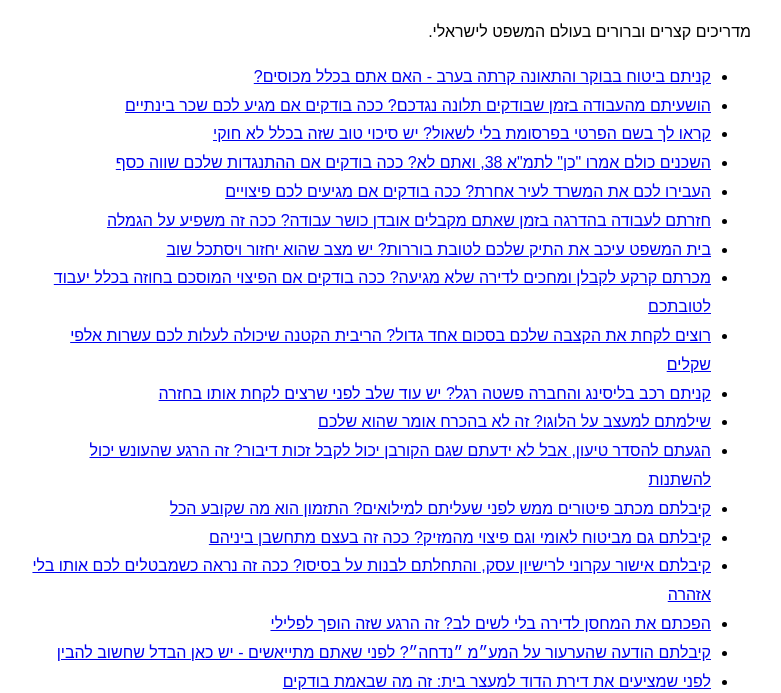
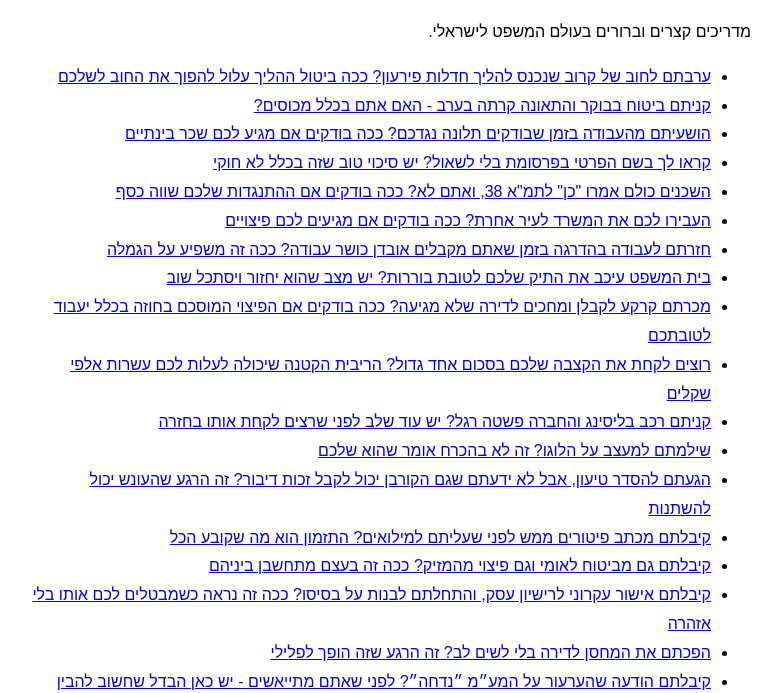
Before and after one commit to blogpost-collab/lawtip-guides, a plain HTML site: page index.html in a window 1280 px wide. Shown: the part 101-794 px from the top of the page, without its empty margins (249-1030 px from the left). Drawn offline with Linux system fonts and the light colour scheme.

Commit message:
rebuild index

```diff
--- a/index.html
+++ b/index.html
@@ -1,4 +1,5 @@
-<!doctype html><html dir=rtl lang=he><head><meta charset=utf-8><meta name=viewport content='width=device-width,initial-scale=1'><title>המדריך המשפטי</title></head><body style='font-family:Heebo,Arial,sans-serif;max-width:720px;margin:40px auto;padding:0 16px;line-height:1.8;text-align:right'><h1>המדריך המשפטי</h1><p>מדריכים קצרים וברורים בעולם המשפט לישראלי.</p><ul><li><a href="posts/%D7%A7%D7%A0%D7%99%D7%AA%D7%9D-%D7%91%D7%99%D7%98%D7%95%D7%97-%D7%91%D7%91%D7%95%D7%A7%D7%A8-%D7%95%D7%94%D7%AA%D7%90%D7%95%D7%A0%D7%94-%D7%A7%D7%A8%D7%AA%D7%94-%D7%91%D7%A2%D7%A8%D7%91-%D7%94%D7%90%D7%9D-%D7%90%D7%AA%D7%9D-%D7%91%D7%9B%D7%9C%D7%9C-%D7%9E%D7%9B%D7%95%D7%A1%D7%99%D7%9D-1795550775.html">קניתם ביטוח בבוקר והתאונה קרתה בערב - האם אתם בכלל מכוסים?</a></li>
+<!doctype html><html dir=rtl lang=he><head><meta charset=utf-8><meta name=viewport content='width=device-width,initial-scale=1'><title>המדריך המשפטי</title></head><body style='font-family:Heebo,Arial,sans-serif;max-width:720px;margin:40px auto;padding:0 16px;line-height:1.8;text-align:right'><h1>המדריך המשפטי</h1><p>מדריכים קצרים וברורים בעולם המשפט לישראלי.</p><ul><li><a href="posts/%D7%A2%D7%A8%D7%91%D7%AA%D7%9D-%D7%9C%D7%97%D7%95%D7%91-%D7%A9%D7%9C-%D7%A7%D7%A8%D7%95%D7%91-%D7%A9%D7%A0%D7%9B%D7%A0%D7%A1-%D7%9C%D7%94%D7%9C%D7%99%D7%9A-%D7%97%D7%93%D7%9C%D7%95%D7%AA-%D7%A4%D7%99%D7%A8%D7%A2%D7%95%D7%9F-%D7%9B%D7%9B%D7%94-%D7%91%D7%99%D7%98%D7%95%D7%9C-%D7%94%D7%94%D7%9C%D7%99%D7%9A--1795619575.html">ערבתם לחוב של קרוב שנכנס להליך חדלות פירעון? ככה ביטול ההליך עלול להפוך את החוב לשלכם</a></li>
+<li><a href="posts/%D7%A7%D7%A0%D7%99%D7%AA%D7%9D-%D7%91%D7%99%D7%98%D7%95%D7%97-%D7%91%D7%91%D7%95%D7%A7%D7%A8-%D7%95%D7%94%D7%AA%D7%90%D7%95%D7%A0%D7%94-%D7%A7%D7%A8%D7%AA%D7%94-%D7%91%D7%A2%D7%A8%D7%91-%D7%94%D7%90%D7%9D-%D7%90%D7%AA%D7%9D-%D7%91%D7%9B%D7%9C%D7%9C-%D7%9E%D7%9B%D7%95%D7%A1%D7%99%D7%9D-1795550775.html">קניתם ביטוח בבוקר והתאונה קרתה בערב - האם אתם בכלל מכוסים?</a></li>
 <li><a href="posts/%D7%94%D7%95%D7%A9%D7%A2%D7%99%D7%AA%D7%9D-%D7%9E%D7%94%D7%A2%D7%91%D7%95%D7%93%D7%94-%D7%91%D7%96%D7%9E%D7%9F-%D7%A9%D7%91%D7%95%D7%93%D7%A7%D7%99%D7%9D-%D7%AA%D7%9C%D7%95%D7%A0%D7%94-%D7%A0%D7%92%D7%93%D7%9B%D7%9D-%D7%9B%D7%9B%D7%94-%D7%91%D7%95%D7%93%D7%A7%D7%99%D7%9D-%D7%90%D7%9D-%D7%9E%D7%92%D7%99%D7%A2--1795550181.html">הושעיתם מהעבודה בזמן שבודקים תלונה נגדכם? ככה בודקים אם מגיע לכם שכר בינתיים</a></li>
 <li><a href="posts/%D7%A7%D7%A8%D7%90%D7%95-%D7%9C%D7%9A-%D7%91%D7%A9%D7%9D-%D7%94%D7%A4%D7%A8%D7%98%D7%99-%D7%91%D7%A4%D7%A8%D7%A1%D7%95%D7%9E%D7%AA-%D7%91%D7%9C%D7%99-%D7%9C%D7%A9%D7%90%D7%95%D7%9C-%D7%99%D7%A9-%D7%A1%D7%99%D7%9B%D7%95%D7%99-%D7%98%D7%95%D7%91-%D7%A9%D7%96%D7%94-%D7%91%D7%9B%D7%9C%D7%9C-%D7%9C%D7%90-1795463539.html">קראו לך בשם הפרטי בפרסומת בלי לשאול? יש סיכוי טוב שזה בכלל לא חוקי</a></li>
 <li><a href="posts/%D7%94%D7%A9%D7%9B%D7%A0%D7%99%D7%9D-%D7%9B%D7%95%D7%9C%D7%9D-%D7%90%D7%9E%D7%A8%D7%95-%D7%9B%D7%9F-%D7%9C%D7%AA%D7%9E-%D7%90-38-%D7%95%D7%90%D7%AA%D7%9D-%D7%9C%D7%90-%D7%9B%D7%9B%D7%94-%D7%91%D7%95%D7%93%D7%A7%D7%99%D7%9D-%D7%90%D7%9D-%D7%94%D7%94%D7%AA%D7%A0%D7%92%D7%93%D7%95%D7%AA--1795168899.html">השכנים כולם אמרו "כן" לתמ"א 38, ואתם לא? ככה בודקים אם ההתנגדות שלכם שווה כסף</a></li>
```
